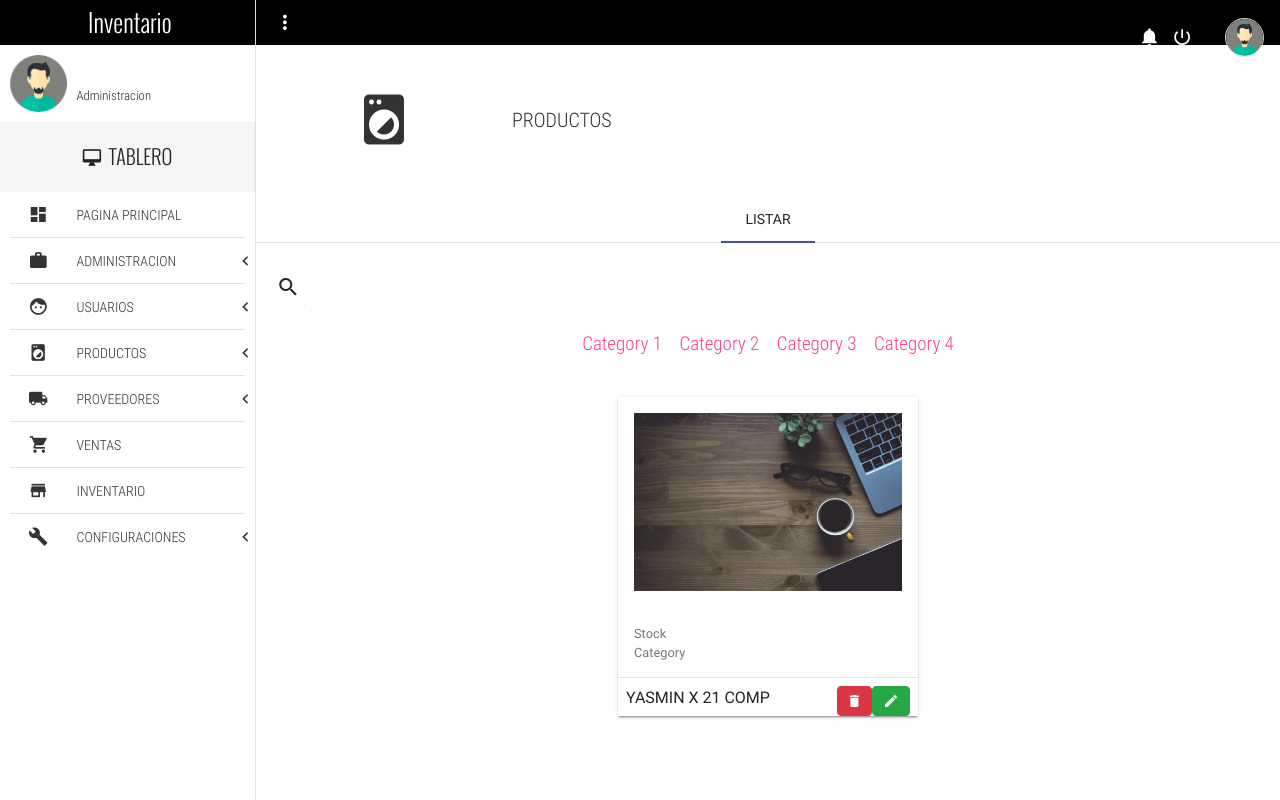
After one commit to Jose-Maykol/ProyectoFinalPWEB2, a Django app: page /listProduct in a window 1280 px wide. The commit adds this page. Run offline with Django 3.2, Linux system fonts and the light colour scheme; data comes from the database, SQL or seed files in the repository; both versions use the stored data as it was after the commit; some libraries are stand-ins or nearby versions; some web fonts are replaced.

Commit message:
creando html para vistas de producto

```diff
--- a/Inventario/urls.py
+++ b/Inventario/urls.py
@@ -4,12 +4,17 @@ from . import views
 urlpatterns = [
 
     path('home', views.home, name = 'home'),
+
+    path('listProvider', views.listProvider, name ='listProvider'),
     path('addProvider', views.addProvider, name = 'addProvider'),
     path('editProvider/<int:provider_id>', views.editProvider, name = 'editProvider'),
     path('deleteProvider/<int:provider_id>', views.deleteProvider, name ='deleteProvider'),
+
+    path('listProduct', views.listProduct, name ='listProduct'),
     path('addProduct', views.addProduct, name = 'addProduct'),
     path('editProduct/<int:product_id>', views.editProduct, name = 'editProduct'),
     path('deleteProduct/<int:product_id>', views.deleteProduct, name ='deleteProduct'),
+
     path('addEntry', views.addEntry, name = 'addEntry'),
     path('addSale', views.addSale, name = 'addSale'),
     path('addInventory', views.addInventory, name = 'addInventory'),
--- a/Inventario/views.py
+++ b/Inventario/views.py
@@ -1,6 +1,7 @@
 from django.shortcuts import render, redirect
 from .forms import ProviderForm, ProductForm, EntryForm, SaleForm, InventoryForm
 from .models import Provider, Product, Entry, Sale, Inventory
+from django.contrib.auth.models import User
 
 # Create your views here.
 
@@ -8,6 +9,8 @@ def home(request):
     context = {
         'numProvi' : Provider.objects.count(),
         'numProdu' : Product.objects.count(),
+        'numAdmin' : User.objects.count(),
+        #'numWorkers' : .objects.count(),
         }
     return render(request,'home.html', context)
 
@@ -36,6 +39,12 @@ def deleteProvider(request, provider_id):
     instancia.delete()
     return redirect('home')
 
+def listProvider(request):
+    context = {
+        'proveedores' : Provider.objects.all(),
+        }
+    return render(request, "listProvider.html", context)
+
 def addProduct(request):
     form = ProductForm()
     if request.method == 'POST':
@@ -54,12 +63,18 @@ def editProduct(request, product_id):
         if form.is_valid():
             instancia = form.save(commit = False)
             instancia.save()
-    return render(request, "", {'form' : form})
+    return render(request, "editProduct.html", {'form' : form})
 
 def deleteProduct(request, product_id):
     instancia = Product.objects.get(id = product_id)
     instancia.delete()
     return redirect('home')
+
+def listProduct(request):
+    context = {
+        'productos' : Product.objects.all(),
+        }
+    return render(request, "listProduct.html", context)
 
 def addEntry(request):
     form = EntryForm()
--- a/Templates/addProvider.html
+++ b/Templates/addProvider.html
@@ -29,7 +29,7 @@ PROVIDERS
 								Nuevo proveedor
 							</div>
 							<div class="full-width panel-content">
-								<form>
+								<form method="POST" enctype="multipart/form-data">
 									<h5 class="text-condensedLight">Formulario</h5>
 									{% csrf_token %}
 									{{ form.as_p }}
--- a/Templates/base.html
+++ b/Templates/base.html
@@ -8,6 +8,7 @@
 	<meta charset="UTF-8">
 	<meta name="viewport" content="width=device-width, initial-scale=1">
 	<title>{% block title %}{% endblock %}</title>
+	<link rel="stylesheet" href="https://maxcdn.bootstrapcdn.com/bootstrap/4.5.2/css/bootstrap.min.css">
 	<link rel="stylesheet" href="{% static 'css/normalize.css' %}">
 	<link rel="stylesheet" href="{% static 'css/sweetalert2.css' %}">
 	<link rel="stylesheet" href="{% static 'css/material.min.css'%}">
@@ -95,7 +96,7 @@
 			<i class="zmdi zmdi-more-vert btn-menu" id="btn-menu"></i>
 			<div class="mdl-tooltip" for="btn-menu">Menu</div>
 			<nav class="navBar-options-list">
-				<ul class="list-unstyle">
+				<ul class="list-unstyle ">
 					<li class="btn-Notification" id="notifications">
 						<i class="zmdi zmdi-notifications"></i>
 						<!-- <i class="zmdi zmdi-notifications-active btn-Notification" id="notifications"></i> -->
@@ -137,7 +138,7 @@
 				<i class="zmdi zmdi-desktop-mac"></i><span class="hide-on-tablet">&nbsp; TABLERO</span>
 			</div>
 			<nav class="full-width">
-				<ul class="full-width list-unstyle menu-principal">
+				<ul class="full-width list-unstyle menu-principal ">
 					<li class="full-width">
 						<a href="home" class="full-width">
 							<div class="navLateral-body-cl">
@@ -241,7 +242,7 @@
 							<li class="full-width">
 								<a href="addProduct" class="full-width">
 									<div class="navLateral-body-cl">
-										<i class="zmdi zmdi-account"></i>
+										<i class="zmdi zmdi-plus-circle"></i>
 									</div>
 									<div class="navLateral-body-cr hide-on-tablet">
 										AÑADIR
@@ -249,12 +250,12 @@
 								</a>
 							</li>
 							<li class="full-width">
-								<a href="#" class="full-width">
+								<a href="listProduct" class="full-width">
 									<div class="navLateral-body-cl">
-										<i class="zmdi zmdi-accounts"></i>
+										<i class="zmdi zmdi-check-circle"></i>
 									</div>
 									<div class="navLateral-body-cr hide-on-tablet">
-										EDITAR
+										LISTAR
 									</div>
 								</a>
 							</li>
@@ -276,7 +277,7 @@
 								<a href="addProvider
 								" class="full-width">
 									<div class="navLateral-body-cl">
-										<i class="zmdi zmdi-account"></i>
+										<i class="zmdi zmdi-plus-circle"></i>
 									</div>
 									<div class="navLateral-body-cr hide-on-tablet">
 										AÑADIR
@@ -284,12 +285,12 @@
 								</a>
 							</li>
 							<li class="full-width">
-								<a href="#" class="full-width">
+								<a href="listProvider" class="full-width">
 									<div class="navLateral-body-cl">
-										<i class="zmdi zmdi-accounts"></i>
+										<i class="zmdi zmdi-check-circle"></i>
 									</div>
 									<div class="navLateral-body-cr hide-on-tablet">
-										EDITAR
+										LISTAR
 									</div>
 								</a>
 							</li>
--- /dev/null
+++ b/Templates/listProduct.html
@@ -0,0 +1,70 @@
+{% extends 'base.html' %}
+{% load static %}
+<!--
+* LISTAR PRODUCTO
+-->
+{% block title %}Listar{% endblock %}
+
+<!-- pageContent -->
+{% block content %}
+	<section class="full-width pageContent">
+		<section class="full-width header-well">
+			<div class="full-width header-well-icon">
+				<i class="zmdi zmdi-washing-machine"></i>
+			</div>
+			<div class="full-width header-well-text">
+				<p class="text-condensedLight">
+					PRODUCTOS
+				</p>
+			</div>
+		</section>
+		<div class="mdl-tabs mdl-js-tabs mdl-js-ripple-effect">
+			<div class="mdl-tabs__tab-bar">
+				<a href=""><a href="#tabListProducts" class="mdl-tabs__tab is-active">LISTAR</a></a>
+			</div>
+			<div class="mdl-tabs__panel is-active" id="tabListProducts">
+				<div class="mdl-grid">
+					<div class="mdl-cell mdl-cell--4-col-phone mdl-cell--8-col-tablet mdl-cell--12-col-desktop">
+						<form action="#">
+							<div class="mdl-textfield mdl-js-textfield mdl-textfield--expandable">
+								<label class="mdl-button mdl-js-button mdl-button--icon" for="searchProduct">
+									<i class="zmdi zmdi-search"></i>
+								</label>
+								<div class="mdl-textfield__expandable-holder">
+									<input class="mdl-textfield__input" type="text" id="searchProduct">
+									<label class="mdl-textfield__label"></label>
+								</div>
+							</div>
+						</form>
+						<nav class="full-width menu-categories">
+							<ul class="list-unstyle text-center">
+								<li><a href="#!">Category 1</a></li>
+								<li><a href="#!">Category 2</a></li>
+								<li><a href="#!">Category 3</a></li>
+								<li><a href="#!">Category 4</a></li>
+							</ul>
+						</nav>
+						<div class="full-width text-center" style="padding: 30px 0;">
+							{% for producto in productos %}
+							<div class="mdl-card mdl-shadow--2dp full-width product-card">
+								<div class="mdl-card__title">
+									<img src="{% static 'assets/img/fontLogin.jpg' %}" alt="product" class="img-responsive">
+								</div>
+								<div class="mdl-card__supporting-text">
+									<small>Stock</small><br>
+									<small>Category</small>
+								</div>
+								<div class="mdl-card__actions mdl-card--border">
+									{{producto.name}}
+									<a href="/editProduct/{{producto.id}}" class="btn btn-success zmdi zmdi-edit" role="button"></a>
+									<a href="/deleteProduct/{{producto.id}}" class="btn btn-danger zmdi zmdi-delete" role="button" onClick="return confirm('¿Seguro que quieres borrar a {{ producto.name }}?');"></a>
+								</div>
+							</div>
+							{% endfor %}
+						</div>
+					</div>
+				</div>
+			</div>
+		</div>
+	</section>
+{% endblock %}
```
Also changed, not shown: Templates/addProduct.html (+4 -8 lines), Templates/editProduct.html (added, +15 -0 lines), Templates/home.html (+9 -9 lines), Templates/listProvider.html (added, +64 -0 lines), db.sqlite3.
